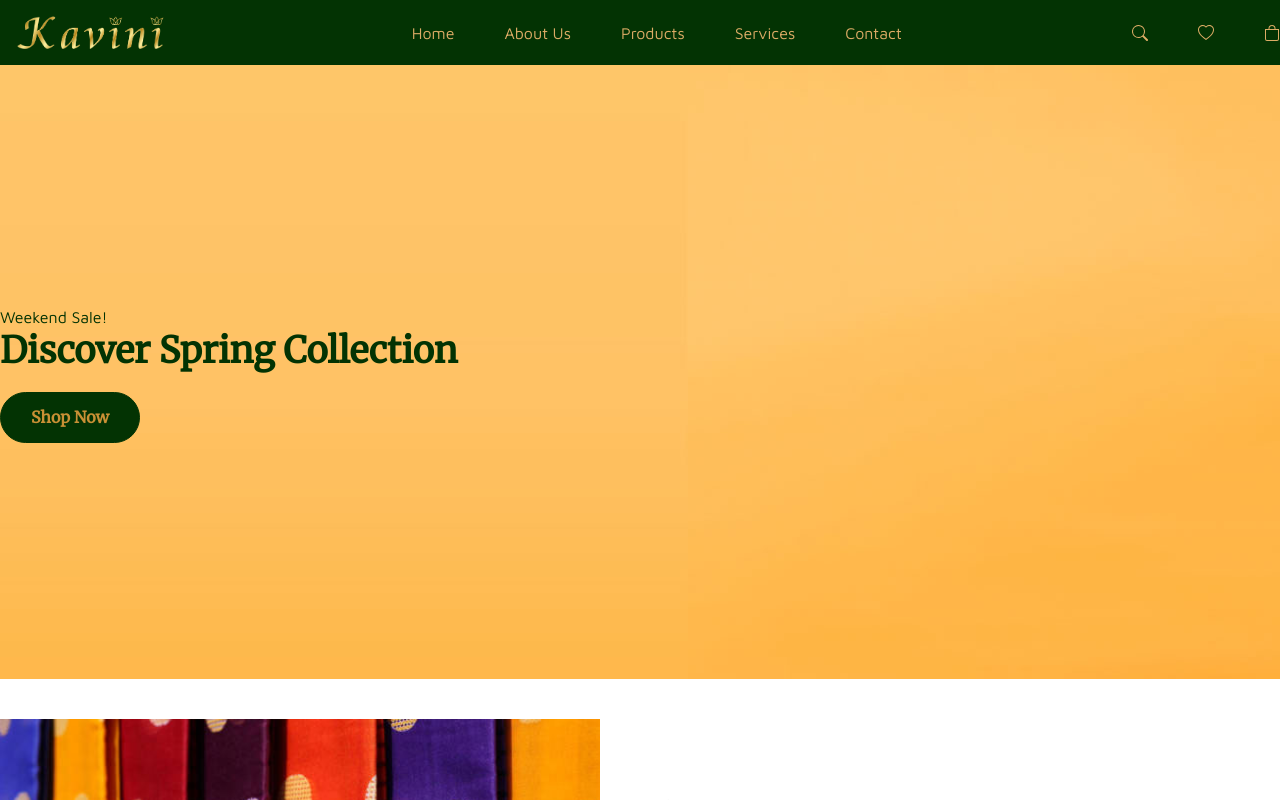
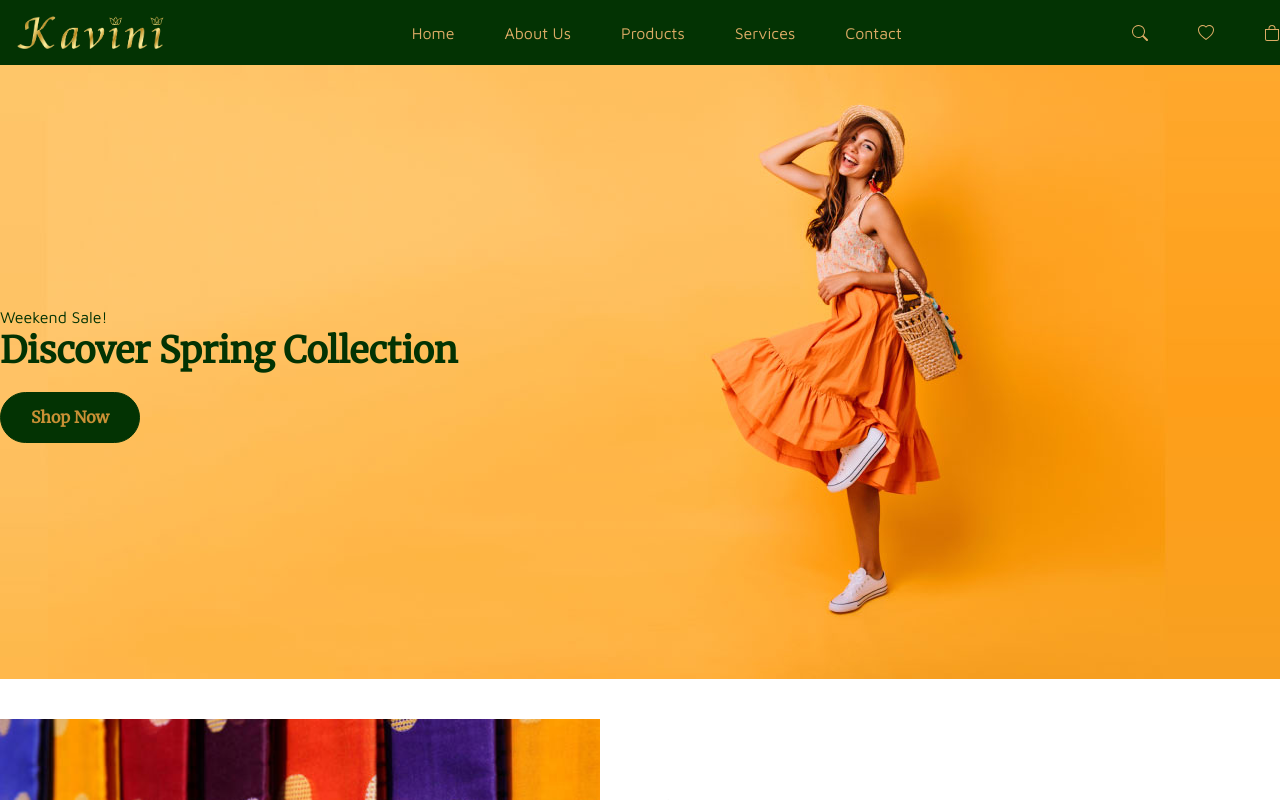
Before and after one commit to suneka-vasan/kavini-newsite, a Next.js app: page / in a window 1280 px wide. Shown: the top 800 px of the page. Built offline with nearby package versions, Linux system fonts and the light colour scheme.

Commit message:
update 6
Signed-off-by: Suneka-vasan <suneka@glenise.in>

```diff
--- a/components/BannerSection.tsx
+++ b/components/BannerSection.tsx
@@ -8,7 +8,8 @@ function BannerSection() {
             style={{
                 backgroundImage: 'url(/banner_1.jpg)',
                 backgroundSize: 'cover',
-                backgroundRepeat: 'no-repeat'
+                backgroundRepeat: 'no-repeat',
+                backgroundPosition: 'right'
             }} >
             <Box maxW='container.xl' mx={{ base: 0, md: 'auto' }} pt={{ base: 36, md: 60 }} pl={{ base: 5, md: 4, lg: 0 }}>
                 <Text color="#033303" pb={0}>Weekend Sale!</Text>
```
